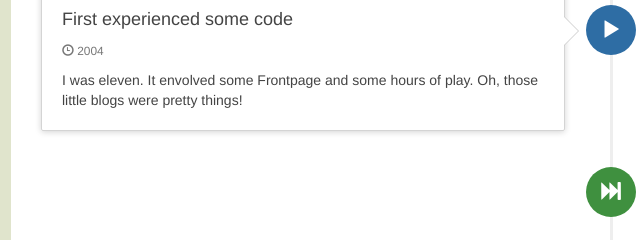
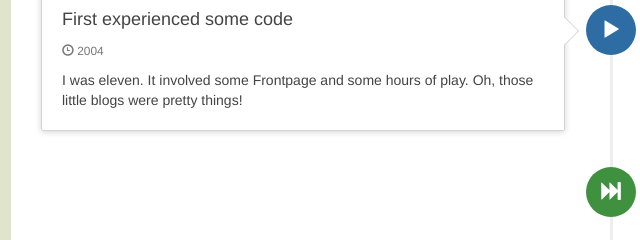
Before and after one commit to jullieutsch/CV-Boostrap, a plain HTML site: page index.html in a window 1280 px wide. Shown: the part 500-740 px from the top of the page, 44-684 px from the left. Drawn offline with nearby package versions, Linux system fonts and the light colour scheme.

Commit message:
A typo and an easter egg!
A quite simple change. One more typo that I've dismissed at first and an
easter egg.

```diff
--- a/index.html
+++ b/index.html
@@ -65,7 +65,7 @@
 				              <p><small class="text-muted"><i class="glyphicon glyphicon-time"></i> 2004</small></p>
 				            </div>
 				            <div class="timeline-body">
-				              <p>I was eleven. It envolved some Frontpage and some hours of play. Oh, those little blogs were pretty things!</p>
+				              <p>I was eleven. It involved some Frontpage and some hours of play. Oh, those little blogs were pretty things!</p>
 				            </div>
 				          </div>
 				        </li>
@@ -147,9 +147,13 @@
 			              	<hr/>
 			              	Back to Belo Horizonte, I started a new internship as a content planner for Rock Content, a huge startup which focus on content marketing and blogs.
 			              	<hr/>
+			           		By now I'm working hard on my contribution, and I hope you like it! Meanwhile, this is my resumé and I hope you enjoyed id. : )
+			              	<!--easter egg
+			              	<hr />
+							<p>
 			              	Then... I've heard you guys want to be my mentors, is that true?
 			              	Just kidding! ;)
-
+			              	<a href="https://www.youtube.com/watch?v=oVdJ7tD3Mvk" target="_blank">Will I have the charisma, uniqueness, nerve and talent to be the next Oureachy intern?</a> </p>!-->
 			              </p>
 			            </div>
 
```
